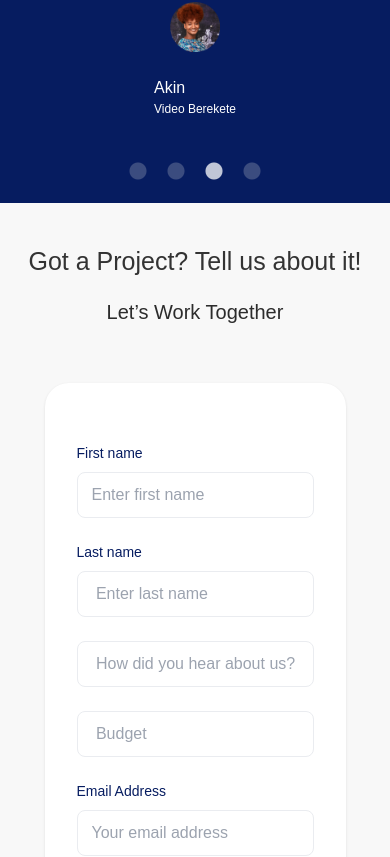
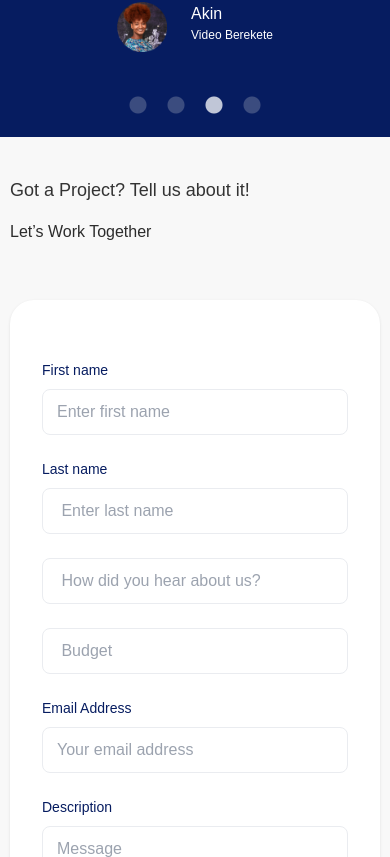
Before and after one commit to KEM-CONSOLATION/vulture-tech, a React (Vite) app: page / in a window 390 px wide. Shown: the part 5967-6824 px from the top of the page. Built offline with nearby package versions, Linux system fonts and the light colour scheme.

Commit message:
Fixed the form

```diff
--- a/src/Component/Contact.jsx
+++ b/src/Component/Contact.jsx
@@ -7,25 +7,23 @@ const Contact = () => {
     <div className=" bg-[#F8F8F8]  font-instrument">
       {" "}
       <div
-        className="  relative  max-w-7xl md:mx-10 mx-5 2xl:max-w-full 2xl:mx-40 py-[40px] lg:py-[80px]"
+        className="  relative max-w-7xl md:mx-10 mx-[10px] 2xl:max-w-full 2xl:mx-40 py-[40px] lg:py-[80px]"
         data-aos="fade-up"
       >
-        <div className="  font-[500] text-center">
-          <p className=" text-[25px] font-[500] text-[#333333]">
+        <div className="  font-[500] lg:text-center">
+          <p className="  text-[18px] lg:text-[25px] font-[500] text-[#333333]">
             Got a Project? Tell us about it!
           </p>
-          <p className=" text-[20px] text-[#2C2C2C] py-[16px]">
+          <p className=" text-[16px] lg:text-[20px] text-[#2C2C2C] py-[16px]">
             Let’s Work Together
           </p>
         </div>
-        <div className="   grid place-items-center lg:flex lg:items-start lg:justify-center  gap-[20px] mt-[40px]">
-          <div className=" relative  ">
-            <img
-              src={icon}
-              alt=""
-              className=" hidden md:block absolute  -top-5 -left-20"
-            />
-            <div className="  relative z-50 grid gap-[24px] px-[32px] pt-[60px] pb-[27px] bg-white rounded-[24px] max-w-[700px] 2xl:w-[843px] shadow">
+        <div className="    lg:flex lg:items-start lg:justify-center  gap-[20px] mt-[40px]">
+          <div className=" relative">
+            <div className=" hidden lg:absolute  -top-5 -left-20">
+              <img src={icon} alt="" className="  " />
+            </div>
+            <div className="   grid gap-[24px] px-[32px] pt-[60px] pb-[27px] bg-white rounded-[24px] w-full md:max-w-[700px] 2xl:w-[843px] shadow">
               <div className="  grid md:grid-cols-2 gap-[24px]">
                 <div className=" grid gap-[8px]">
                   <label htmlFor="" className="   text-[14px] text-[#061C60]">
--- a/src/Component/Testimonials.jsx
+++ b/src/Component/Testimonials.jsx
@@ -84,7 +84,7 @@ const Testimonials = () => {
                   </p>
                 </div>
 
-                <div className="flex flex-col md:flex-row items-center gap-[24px] justify-center my-[25px]">
+                <div className="flex flex-row items-start md:flex-row md:items-center gap-[24px] md:justify-center my-[25px]">
                   <div className="h-[50px] w-[50px] rounded-full">
                     <img
                       src={Testimonial1}
```
